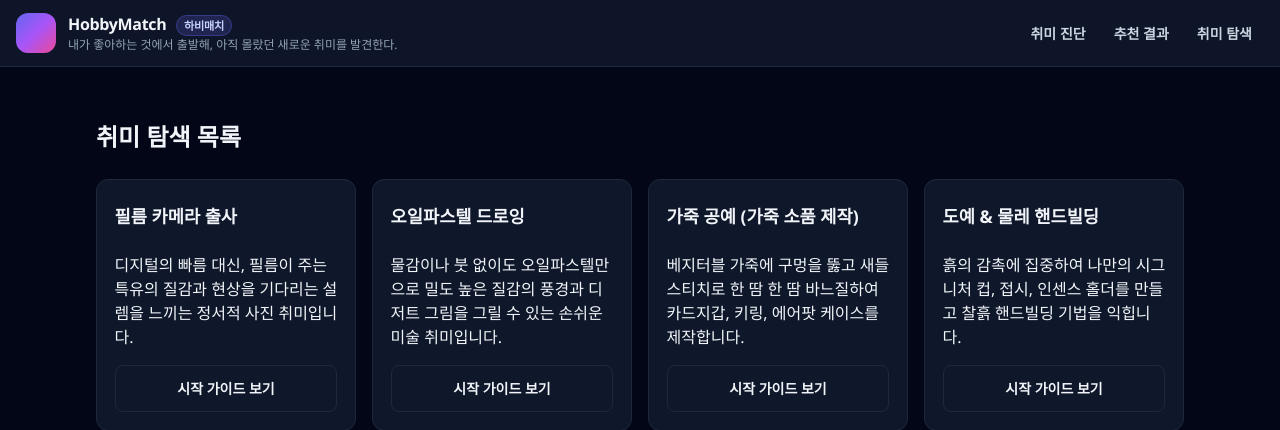
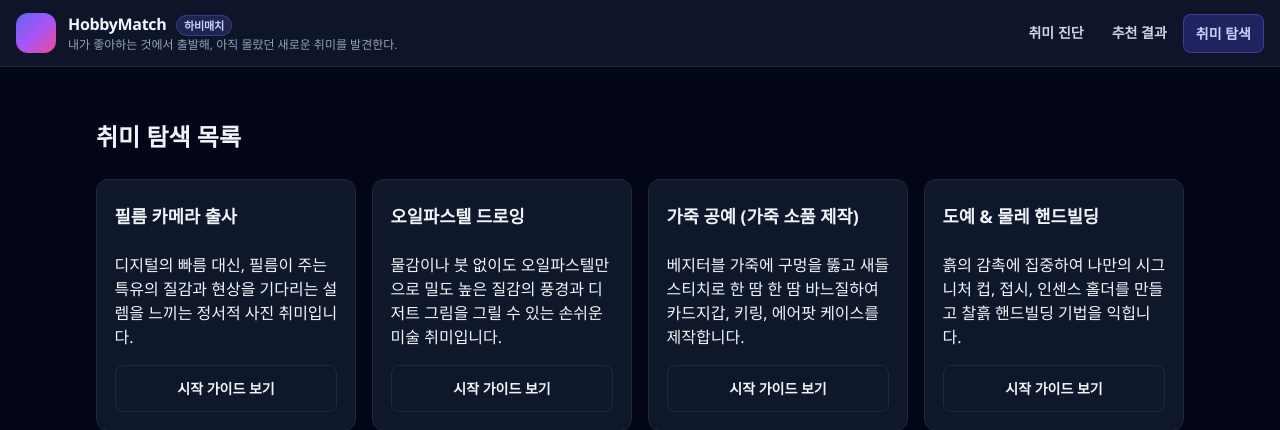
Before and after one commit to HUMAN-Flask-PRJ/HobbyMatch, a Flask app: page /explore in a window 1280 px wide. Shown: the top 430 px of the page. Run offline with Flask 3, Linux system fonts and the light colour scheme.

Commit message:
base.html 재수정

```diff
--- a/templates/base.html
+++ b/templates/base.html
@@ -28,7 +28,7 @@
            href="{{ url_for('diagnosis.diagnosis') }}">취미 진단</a>
         <a class="nav-link{% if active_tab == 'recommendation' %} is-active{% endif %}"
         href="{{url_for('recommendation.recommendation')}}">추천 결과</a>
-        <a class="nav-link{% if active_tab == 'explo`re' %} is-active{% endif %}" href="#">취미 탐색</a>
+        <a class="nav-link{% if active_tab == 'explore' %} is-active{% endif %}" href="{{ url_for('explore.explore') }}">취미 탐색</a>
 
       </nav>
     </div>
```
